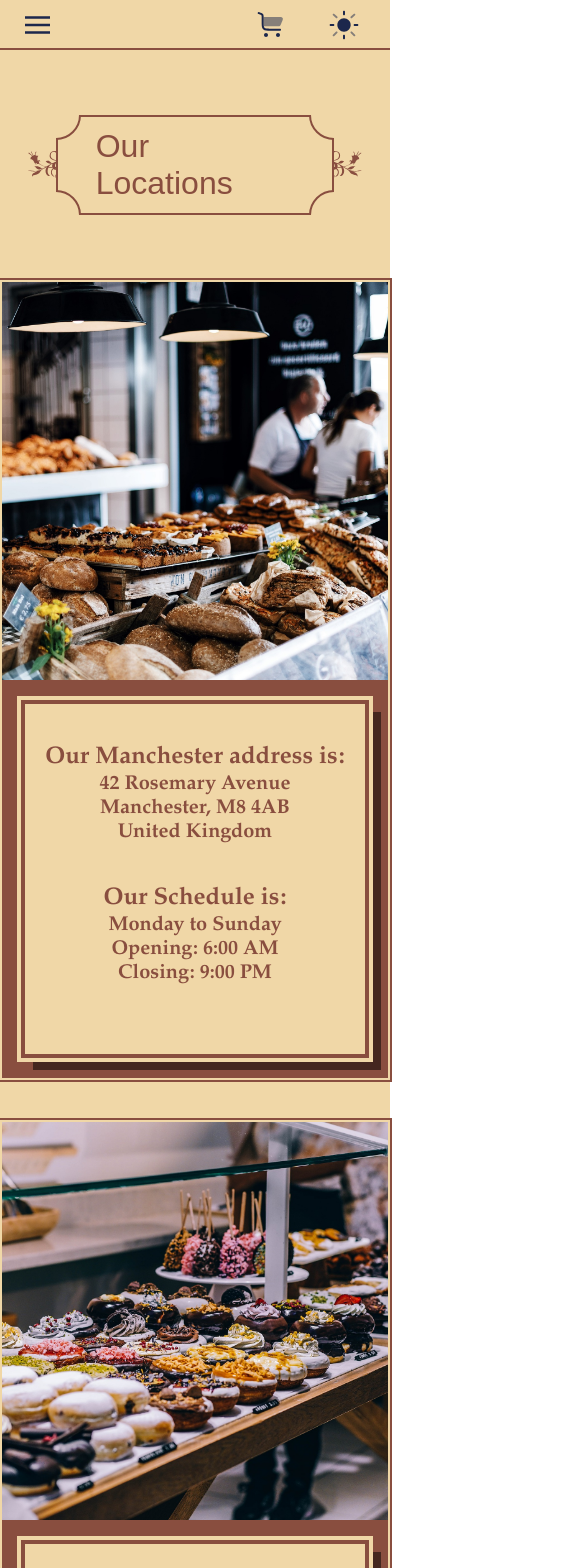
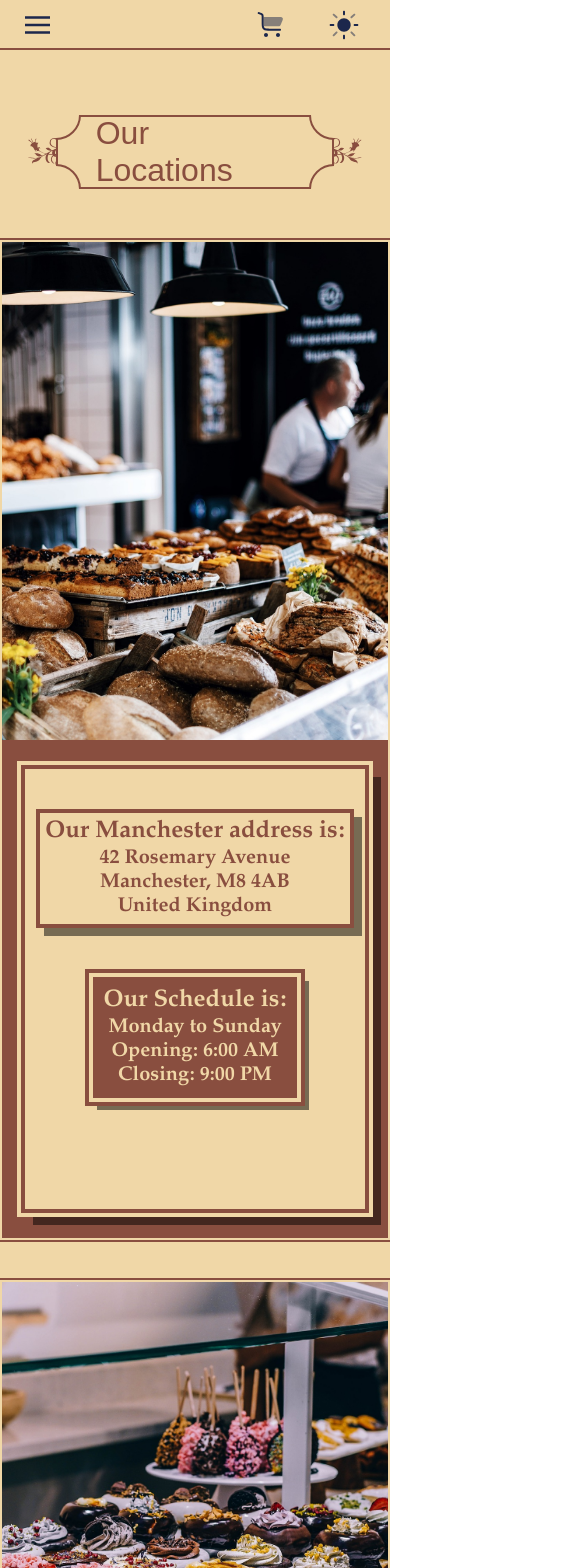
Before and after one commit to vladflo13/vueshop, a Vue app: page /locations in a window 390 px wide. Shown: the top 1568 px of the page, 585 px wide, since content can reach past the window. Built offline with nearby package versions, Linux system fonts and the light colour scheme; a web font is replaced by a local one.

Commit message:
Fixed the footer and locations view

```diff
--- a/src/App.vue
+++ b/src/App.vue
@@ -94,8 +94,13 @@ export default defineComponent({
         console.log('item not found');
     }
   },
-
-
+  created(){
+    const screenWidth = window.innerWidth
+    console.log('Screen Width:', screenWidth);
+    const contentWidth = document.documentElement.scrollWidth;
+    // Log the content width to the console
+    console.log('Content Width:', contentWidth);
+  },
     components:{ NavbarComponent, FooterComponent, OrderComponent}
 })
 </script>
--- a/src/components/FooterComponent.vue
+++ b/src/components/FooterComponent.vue
@@ -82,6 +82,7 @@ export default defineComponent({
 <style scoped>
 .footer-element{
     z-index: 4;
+    position: relative;
     margin-top: 20px;
     height: 240px;
     width: 100%;
@@ -112,7 +113,6 @@ export default defineComponent({
 .location{
     padding: 10px;
     transition: transform 0.5s ease;
-
 }
 .location:hover{
     cursor: pointer;
@@ -131,4 +131,24 @@ export default defineComponent({
     padding-top: 20px;
     font-size: 1.25rem;
 }
+@media (max-width:768px) {
+    .footer-element{
+    height: 200px;
+    }
+    .locations-container{
+        position: absolute;
+        width: 100%;
+        height: 100%;
+        top: 0px;
+    }
+    .location > h2{
+        font-size: 0.75rem;
+        border:none;
+        padding: none;
+    }
+    .location > p{
+        width: 0px;
+        font-size: 0px;
+    }
+}
 </style>
--- a/src/views/LocationsView.vue
+++ b/src/views/LocationsView.vue
@@ -140,6 +140,7 @@ export default defineComponent({
     display: flex;
     flex-direction: row;
 }
+
 .image{
     width: 65%;
     background-position: center;
@@ -166,8 +167,14 @@ export default defineComponent({
     gap:40px
 }
 .address{
+    margin: 5px;
+
     margin-top: 40px;
+    padding: 5px;
     text-align: center;
+    border: 4px solid var(--primary-color);
+    box-shadow: 8px 8px rgba(0,0,0,0.5);
+
 }
 h1{
     font-size: 3rem;
@@ -177,6 +184,13 @@ h2{
 }
 .schedule{
     text-align: center;
+    background-color: var(--primary-color);
+    color: var(--background-color);
+    padding: 10px;
+    border: 4px solid var(--background-color);
+    outline: 4px solid var(--primary-color);
+    box-shadow: 8px 8px rgba(0,0,0,0.5);
+
 }
 @keyframes fade-in-up{
   0%{transform: translateY(-20px);   opacity: 0;}
@@ -184,8 +198,16 @@ h2{
 }
 @media (max-width:768px)
 {
+    .divider{
+        height: 60px;
+    }
     .location{
         flex-direction: column;
+        height: 1000px;
+
+    };
+    .location:nth-child(3),.location:nth-child(4){
+        height: 2000px;
     }
     .image{
         width: 100%;
```
